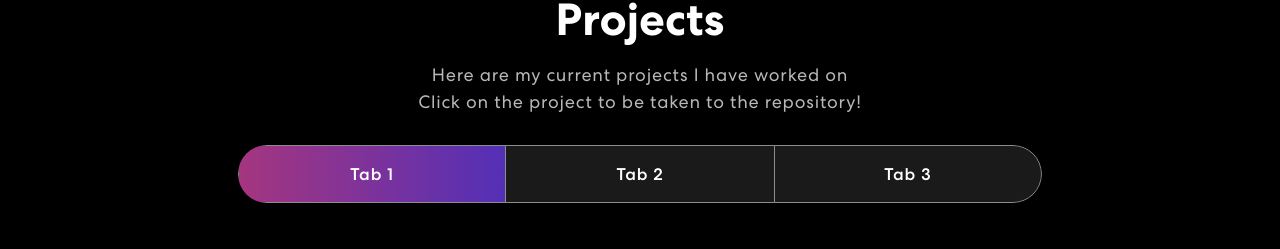
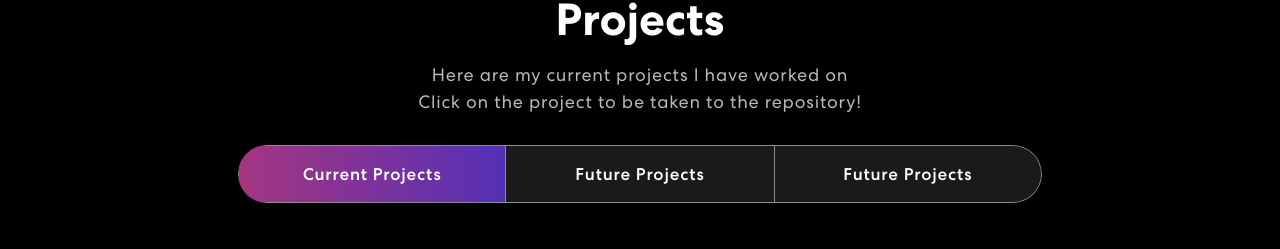
Before and after one commit to Rclaus1/portfolio, a React (Create React App) app in the folder robs-portfolio-v2/: page / in a window 1280 px wide. Shown: the part 1378-1627 px from the top of the page. Built offline with nearby package versions, Linux system fonts and the light colour scheme; grey boxes are pictures that could not be loaded.

Commit message:
updated tabs in projects

```diff
--- a/robs-portfolio-v2/src/components/Projects.js
+++ b/robs-portfolio-v2/src/components/Projects.js
@@ -43,13 +43,13 @@ export const Projects = () => {
                     <Tab.Container id="projects-tabs" defaultActiveKey="first">
                         <Nav variant="pills" className="nav-pills mb-5 justify-content-center align-items-center" id="pills-tab">
                             <Nav.Item>
-                                <Nav.Link eventKey="first">Tab 1</Nav.Link>
+                                <Nav.Link eventKey="first">Current Projects</Nav.Link>
                             </Nav.Item>
                             <Nav.Item>
-                                <Nav.Link eventKey="second">Tab 2</Nav.Link>
+                                <Nav.Link eventKey="second">Future Projects</Nav.Link>
                             </Nav.Item>
                             <Nav.Item>
-                                <Nav.Link eventKey="third">Tab 3</Nav.Link>
+                                <Nav.Link eventKey="third">Future Projects</Nav.Link>
                             </Nav.Item>
                         </Nav>
                         <Tab.Content>
```
